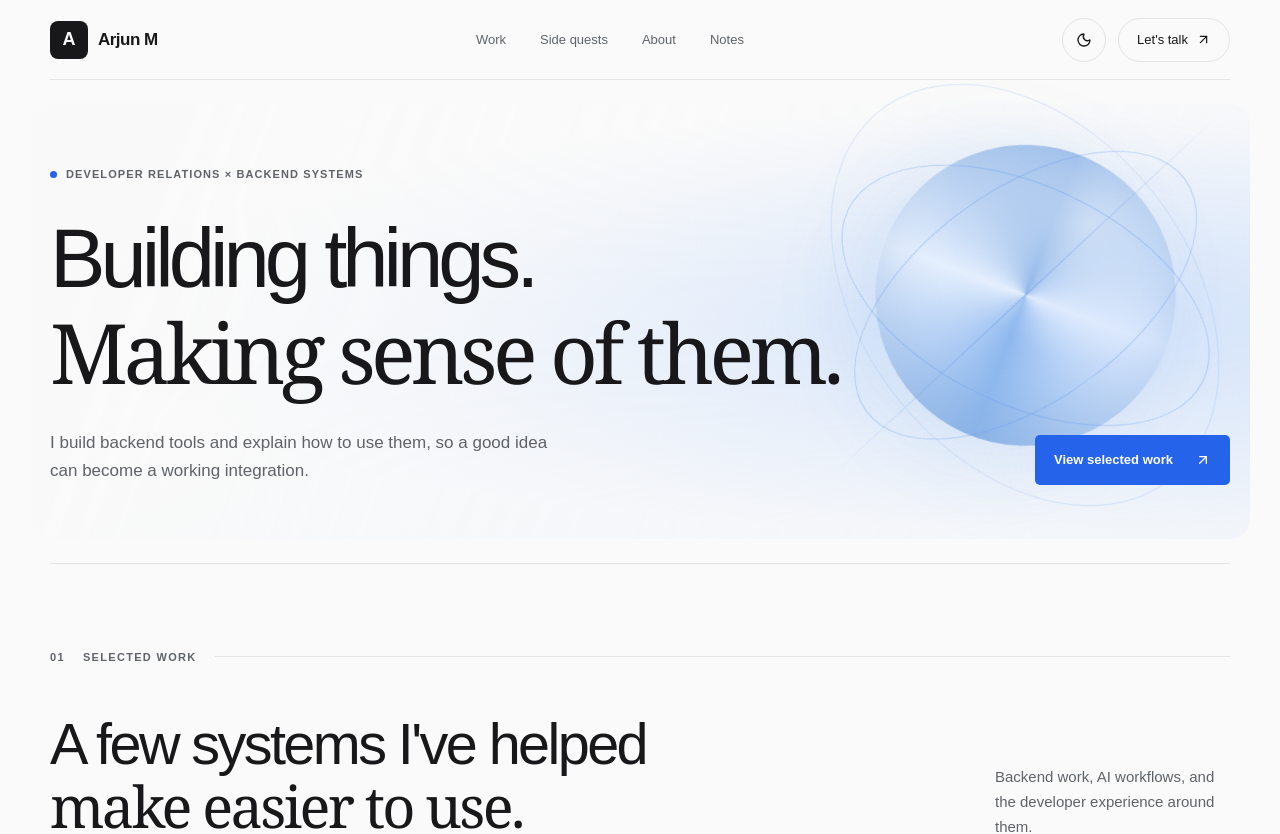
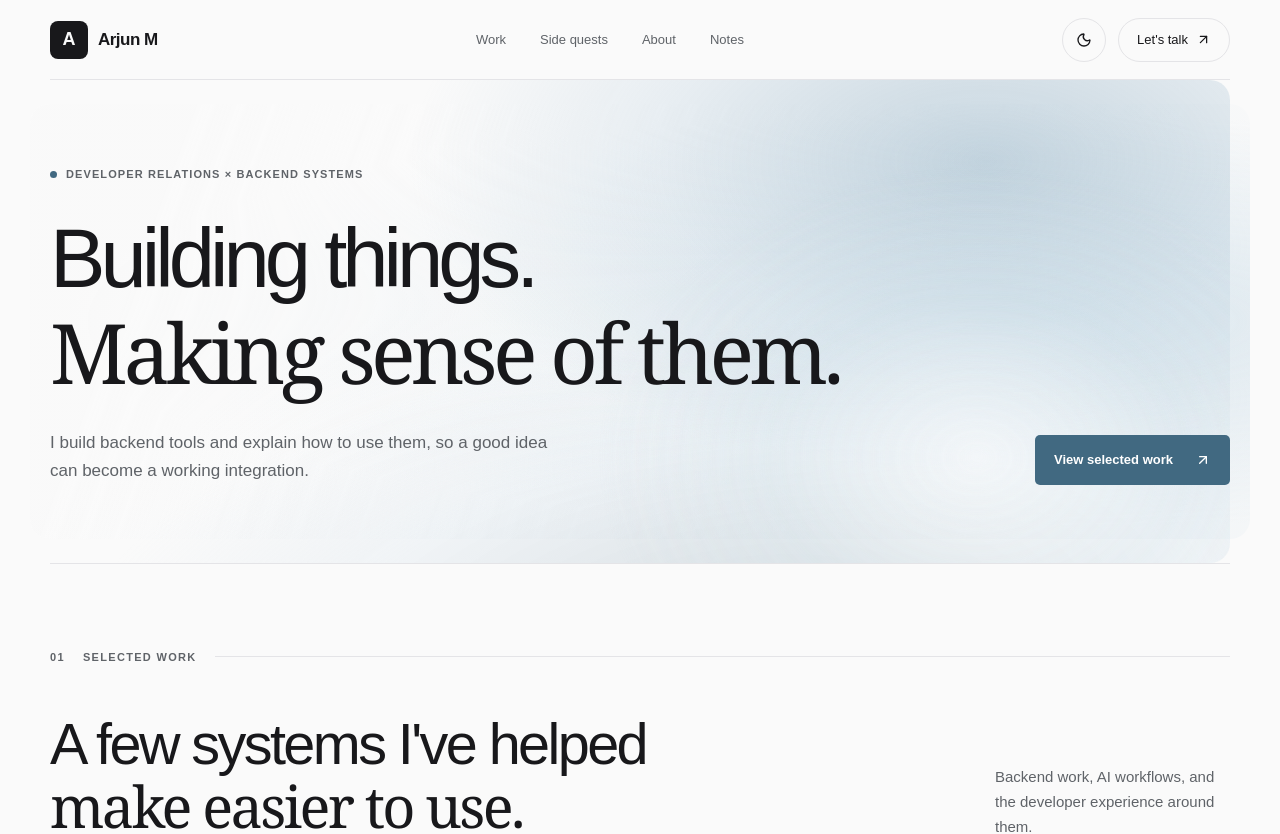
Before and after one commit to Arjun220905/portfolio, a Next.js app: page / in a window 1280 px wide. Shown: the top 834 px of the page. Built offline with nearby package versions, Linux system fonts and the light colour scheme.

Commit message:
Adapt fluid hero hover motion and steel blue palette

```diff
--- a/app/cinematic.css
+++ b/app/cinematic.css
@@ -1,15 +1,21 @@
 /* One blue palette, with light and dark values tuned independently. */
 :root {
-  --light-edge: #6199ed;
-  --light-wash: #c9ddfa;
+  --accent: #416981;
+  --blush: #dce7ee;
+  --card-hover: #e2ebf0;
+  --light-edge: #7f9daf;
+  --light-wash: #d8e5ed;
   --hero-scrim: #fafafae8;
-  --gradient-panel: linear-gradient(125deg, #f8fbff, #e6efff);
+  --gradient-panel: linear-gradient(125deg, #f7fafc, #e5edf2);
 }
 html[data-theme='dark'] {
-  --light-edge: #8ab7ff;
-  --light-wash: #254c88;
+  --accent: #a2c1d2;
+  --blush: #263b49;
+  --card-hover: #273d4b;
+  --light-edge: #7294a9;
+  --light-wash: #314c60;
   --hero-scrim: #101217e8;
-  --gradient-panel: linear-gradient(125deg, #182338, #16284b);
+  --gradient-panel: linear-gradient(125deg, #1b2933, #233b4a);
 }
 .nav { height: 80px; }
 .hero { padding: 86px 0 78px; }
@@ -18,49 +24,49 @@ html[data-theme='dark'] {
 .hero-kicker, .hero h1, .hero-bottom { position: relative; z-index: 2; }
 .hero h1 { max-width: 100%; }
 .hero-atmosphere { position: absolute; inset: 0; z-index: 0; pointer-events: none; overflow: hidden; border-radius: 20px; }
-.atmosphere-parallax { position: absolute; width: 470px; height: 470px; right: -30px; top: -20px; }
-.light-sculpture { width: 100%; height: 100%; position: relative; }
-.light-core { position: absolute; inset: 18%; border-radius: 50%; background: radial-gradient(circle at 30% 25%, #fff9, transparent 45%), conic-gradient(from 30deg, #dceaff, #669fe8, #e7f1ff, #4384d9, #dceaff); box-shadow: inset -24px -16px 48px #285eac35, 0 24px 90px #4a8ce32b; opacity: .65; }
-html[data-theme='dark'] .light-core { background: radial-gradient(circle at 30% 25%, #cfe4ff66, transparent 45%), conic-gradient(from 30deg, #3964a0, #102a50, #739bcb, #183761, #3964a0); opacity: .7; box-shadow: inset -24px -16px 48px #07162f80, 0 24px 90px #3979da20; }
-.light-contour { position: absolute; inset: 8%; border: 1px solid var(--light-edge); border-radius: 50%; opacity: .5; }
-.contour-one { transform: rotate(-28deg) scaleY(.48); }
-.contour-two { transform: rotate(38deg) scaleY(.58); }
-.contour-three { inset: 0; transform: rotate(70deg) scaleY(.7); opacity: .22; }
-.light-axis { position: absolute; width: 112%; height: 1px; left: -6%; top: 50%; background: linear-gradient(90deg, transparent, var(--light-edge), transparent); transform: rotate(-25deg); opacity: .5; }
-.hero-atmosphere[data-visible='false'] .light-core, .hero-atmosphere[data-visible='false'] .light-contour { animation-play-state: paused; }
+.fluid-field { position: absolute; inset: -15%; }
+.fluid-current { position: absolute; width: 75%; height: 100%; pointer-events: none; }
+.fluid-color { width: 100%; height: 100%; border-radius: 45%; background: radial-gradient(ellipse at 50% 50%, #779eb766, #a5c1d538 40%, transparent 70%); }
+.current-primary { right: -10%; top: -25%; }
+.current-secondary { left: 12%; bottom: -48%; width: 95%; }
+.current-secondary .fluid-color { background: radial-gradient(ellipse, #65849640, #c6d8e630 42%, transparent 70%); }
+.current-highlight { right: 4%; top: 22%; width: 48%; height: 90%; }
+.current-highlight .fluid-color { background: radial-gradient(ellipse, #ffffffa6, #d9e8ef48 35%, transparent 65%); }
+html[data-theme='dark'] .fluid-color { background: radial-gradient(ellipse, #577f9b88, #35556f55 40%, transparent 70%); }
+html[data-theme='dark'] .current-secondary .fluid-color { background: radial-gradient(ellipse, #54728780, #243c5055 42%, transparent 70%); }
+html[data-theme='dark'] .current-highlight .fluid-color { background: radial-gradient(ellipse, #90b4cd40, #688fa333 35%, transparent 65%); }
+.hero-atmosphere[data-visible='false'] .fluid-color { animation-play-state: paused; }
+.hero-bottom .text-link:hover { background: #34576d; }
+html[data-theme='dark'] .hero-bottom .text-link:hover { background: #b8d1df; }
 .hero-bottom .text-link { position: relative; overflow: hidden; white-space: nowrap; transition: background-color .25s, box-shadow .3s, transform .3s; }
 .hero-bottom .text-link::before { content: ''; position: absolute; inset: -80% -40%; background: linear-gradient(110deg, transparent 35%, #ffffff35 50%, transparent 65%); transform: translateX(-100%); pointer-events: none; }
 .hero-bottom .text-link:hover { box-shadow: 0 8px 30px #2563eb25; transform: translateY(-2px); }
 .mode-output[data-mode], html[data-theme='dark'] .mode-output[data-mode] { background: var(--gradient-panel); }
-.off-clock { background: linear-gradient(145deg, #f0f5fc, #e4edfc); }
-html[data-theme='dark'] .off-clock { background: linear-gradient(145deg, #151a23, #19253b); }
-.about { background: linear-gradient(135deg, #edf3ff, #e4edfb); }
-html[data-theme='dark'] .about { background: linear-gradient(135deg, #101525, #172338); }
+.off-clock { background: linear-gradient(145deg, #f0f5f8, #e4edf2); }
+html[data-theme='dark'] .off-clock { background: linear-gradient(145deg, #151a23, #1c2d39); }
+.about { background: linear-gradient(135deg, #edf3f6, #e3edf2); }
+html[data-theme='dark'] .about { background: linear-gradient(135deg, #131e27, #20323f); }
 .project::after { background: radial-gradient(420px circle at var(--shine-x, 80%) var(--shine-y, 30%), #93c5fd35, transparent 70%); }
 .project:hover { border-color: var(--light-edge); }
 .socials a { transition: transform .3s cubic-bezier(.16,1,.3,1), background-color .25s, color .25s; }
 .off-clock-card:hover svg { animation: none; transform: translateY(-4px) rotate(-7deg); }
 .off-clock-card svg { transition: transform .4s cubic-bezier(.16,1,.3,1); }
 @media (prefers-reduced-motion: no-preference) {
-  .light-core { animation: light-turn 24s linear infinite; }
-  .contour-one { animation: contour-turn 18s ease-in-out infinite alternate; }
-  .contour-two { animation: contour-counter 23s ease-in-out infinite alternate; }
+  .current-primary .fluid-color { animation: fluid-drift 14s ease-in-out infinite alternate; }
+  .current-secondary .fluid-color { animation: fluid-drift 19s ease-in-out -6s infinite alternate-reverse; }
+  .current-highlight .fluid-color { animation: fluid-breathe 12s ease-in-out -3s infinite alternate; }
   .hero-bottom .text-link:hover::before { animation: cta-light .8s ease both; }
   .hero h1 .reveal-line { animation: hero-line-in 1s cubic-bezier(.16,1,.3,1) .12s both; clip-path: none; }
   .hero h1 .reveal-line + br + .reveal-line { animation-delay: .27s; }
   .hero-bottom { animation-delay: .42s; }
 }
 @keyframes hero-line-in { from { opacity: 0; transform: translateY(26px); } to { opacity: 1; transform: translateY(0); } }
-@keyframes light-turn { to { transform: rotate(360deg); } }
-@keyframes contour-turn { to { transform: rotate(8deg) scaleY(.68); } }
-@keyframes contour-counter { to { transform: rotate(72deg) scaleY(.42); } }
 @keyframes cta-light { to { transform: translateX(100%); } }
-@media (max-width: 1000px) {
-  .atmosphere-parallax { right: -100px; opacity: .6; }
-}
+@keyframes fluid-drift { from { transform: translate(-4%, 3%) rotate(-12deg) scale(.94); } to { transform: translate(5%, -5%) rotate(14deg) scale(1.1); } }
+@keyframes fluid-breathe { from { transform: translateY(-5%) scale(.9); opacity: .45; } to { transform: translateY(6%) scale(1.15); opacity: .9; } }
 @media (max-width: 700px) {
   .hero { padding: 55px 0 65px; }
-  .atmosphere-parallax { width: 300px; height: 300px; right: -115px; top: 5px; opacity: .35; }
+  .fluid-field { opacity: .7; }
   .hero-atmosphere { inset: 0 -8px; }
   .hero h1 { font-size: clamp(38px, 10.7vw, 70px); }
 }
--- a/app/hero-atmosphere.tsx
+++ b/app/hero-atmosphere.tsx
@@ -3,7 +3,7 @@
 import { useEffect, useRef } from 'react';
 import { motion, useMotionValue, useReducedMotion, useSpring, useScroll, useTransform, useInView } from 'motion/react';
 
-/** Decorative light study: pointer and scroll motion never change the text layout. */
+/** Pointer-driven gradient field, inspired by the reference's fluid hero behavior. */
 export function HeroAtmosphere() {
   const ref = useRef<HTMLDivElement>(null);
   const reduced = useReducedMotion();
@@ -14,7 +14,8 @@ export function HeroAtmosphere() {
   const y = useSpring(pointerY, { stiffness: 70, damping: 24 });
   const { scrollYProgress } = useScroll({ target: ref, offset: ['start start', 'end start'] });
   const lift = useTransform(scrollYProgress, [0, 1], [0, -65]);
-  const rotate = useTransform(scrollYProgress, [0, 1], [-18, 12]);
+  const counterX = useTransform(x, [-80, 80], [35, -35]);
+  const counterY = useTransform(y, [-60, 60], [25, -25]);
 
   useEffect(() => {
     const hero = ref.current?.closest('.hero');
@@ -22,8 +23,8 @@ export function HeroAtmosphere() {
     const move = (event: Event) => {
       const pointer = event as PointerEvent;
       const bounds = hero.getBoundingClientRect();
-      pointerX.set(((pointer.clientX - bounds.left) / bounds.width - 0.5) * 36);
-      pointerY.set(((pointer.clientY - bounds.top) / bounds.height - 0.5) * 28);
+      pointerX.set(((pointer.clientX - bounds.left) / bounds.width - 0.5) * 160);
+      pointerY.set(((pointer.clientY - bounds.top) / bounds.height - 0.5) * 120);
     };
     const reset = () => { pointerX.set(0); pointerY.set(0); };
     hero.addEventListener('pointermove', move, { passive: true });
@@ -36,15 +37,15 @@ export function HeroAtmosphere() {
 
   return (
     <div ref={ref} className="hero-atmosphere" data-visible={visible} aria-hidden="true">
-      <motion.div className="atmosphere-parallax" style={reduced ? undefined : { y: lift, rotate }}>
-        <motion.div className="light-sculpture" style={reduced ? undefined : { x, y }}
-          initial={false} animate={reduced ? undefined : { opacity: [0, 1], scale: [0.86, 1] }}
-          transition={{ duration: 1.3, ease: [0.16, 1, 0.3, 1] }}>
-          <div className="light-core" />
-          <div className="light-contour contour-one" />
-          <div className="light-contour contour-two" />
-          <div className="light-contour contour-three" />
-          <div className="light-axis" />
+      <motion.div className="fluid-field" style={reduced ? undefined : { y: lift }}>
+        <motion.div className="fluid-current current-primary" style={reduced ? undefined : { x, y }}>
+          <div className="fluid-color" />
+        </motion.div>
+        <motion.div className="fluid-current current-secondary" style={reduced ? undefined : { x: counterX, y: counterY }}>
+          <div className="fluid-color" />
+        </motion.div>
+        <motion.div className="fluid-current current-highlight" style={reduced ? undefined : { x, y: counterY }}>
+          <div className="fluid-color" />
         </motion.div>
       </motion.div>
     </div>
```
